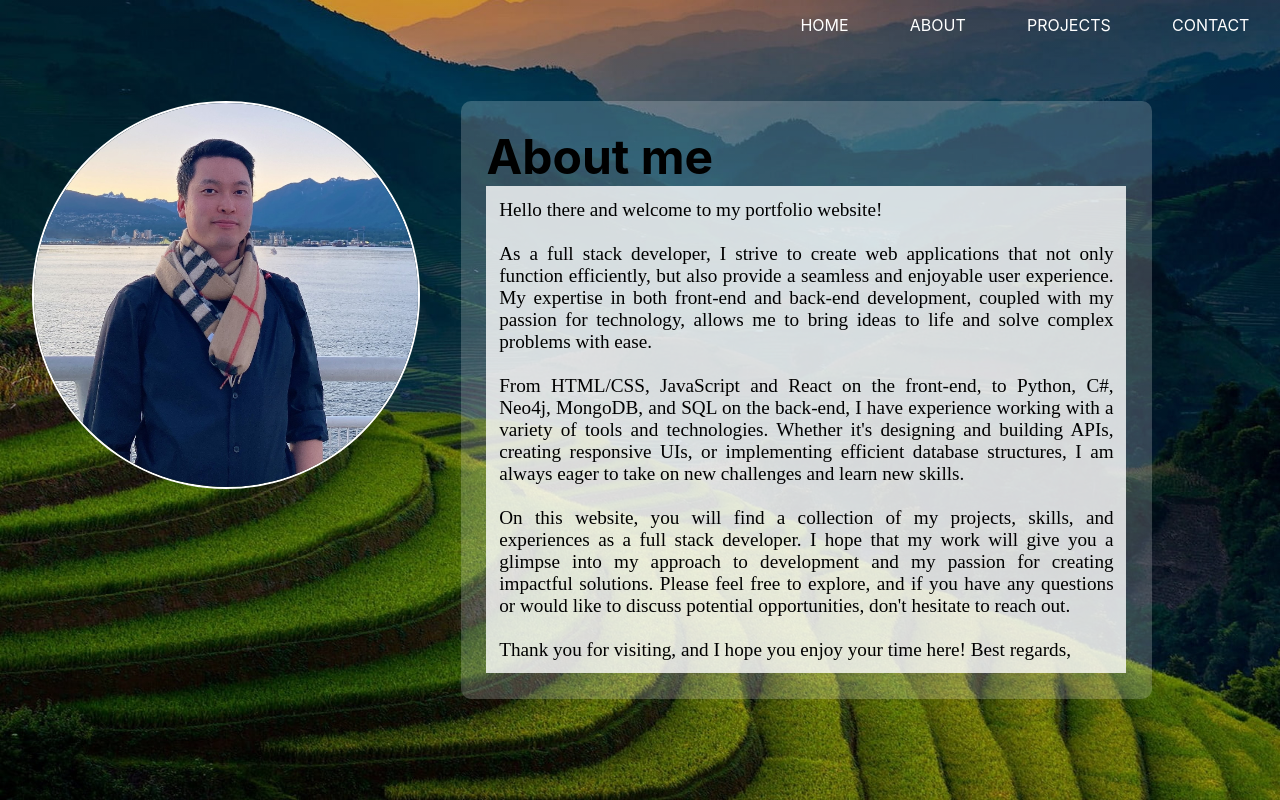
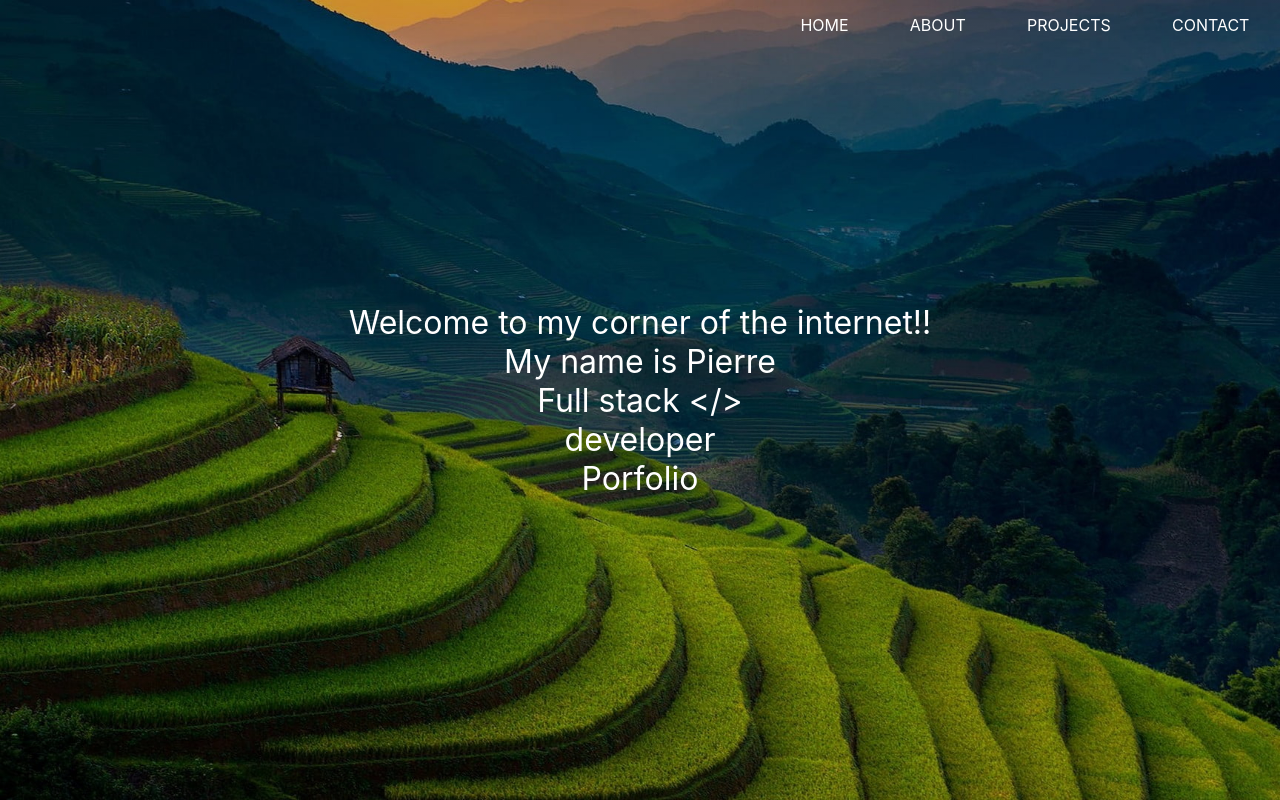
Before and after one commit to PierreLN/PierreLN.github.io, a React (Create React App) app: page / in a window 1280 px wide. Built offline with nearby package versions, Linux system fonts and the light colour scheme.

Commit message:
add homepage

```diff
--- a/src/components/HomePage/HomePage.jsx
+++ b/src/components/HomePage/HomePage.jsx
@@ -4,14 +4,18 @@ import Card from "../UI/Card";
 
 function HomePage(props) {
 
-
-    return (
-      <div>
-        <Card> Greetings and welcome to my corner of the internet!!</Card>
-        <Card>My name is Pierre</Card>
-        <Card>I'm a full stack developer</Card>
-      </div>
-    );
+    const sign = '</>'
+  return (
+    <div className={styles.homepage}>
+      <Card className={styles.homepage_section}>
+        <p>Welcome to my corner of the internet!!</p>
+        <p>My name is Pierre</p>
+        <p>Full stack {sign}</p>
+        <p>developer</p>
+        <p>Porfolio</p>
+      </Card>
+    </div>
+  );
 }
 
 export default HomePage;
--- a/src/components/HomePage/HomePage.module.css
+++ b/src/components/HomePage/HomePage.module.css
@@ -0,0 +1,8 @@
+.homepage {
+    text-align: center;
+
+}
+
+.homepage_section {
+    font-size: xx-large;
+}
--- a/src/components/MainPage/MainPage.jsx
+++ b/src/components/MainPage/MainPage.jsx
@@ -7,7 +7,7 @@ function MainPage(props) {
   const aboutPage = <AboutPage></AboutPage>;
   const homePage = <HomePage></HomePage>;
 
-  const [selectedPage, setSelectedPage] = useState(aboutPage);
+  const [selectedPage, setSelectedPage] = useState(homePage);
 
 
   return <div className={styles.main_page}>{selectedPage}</div>;
```
